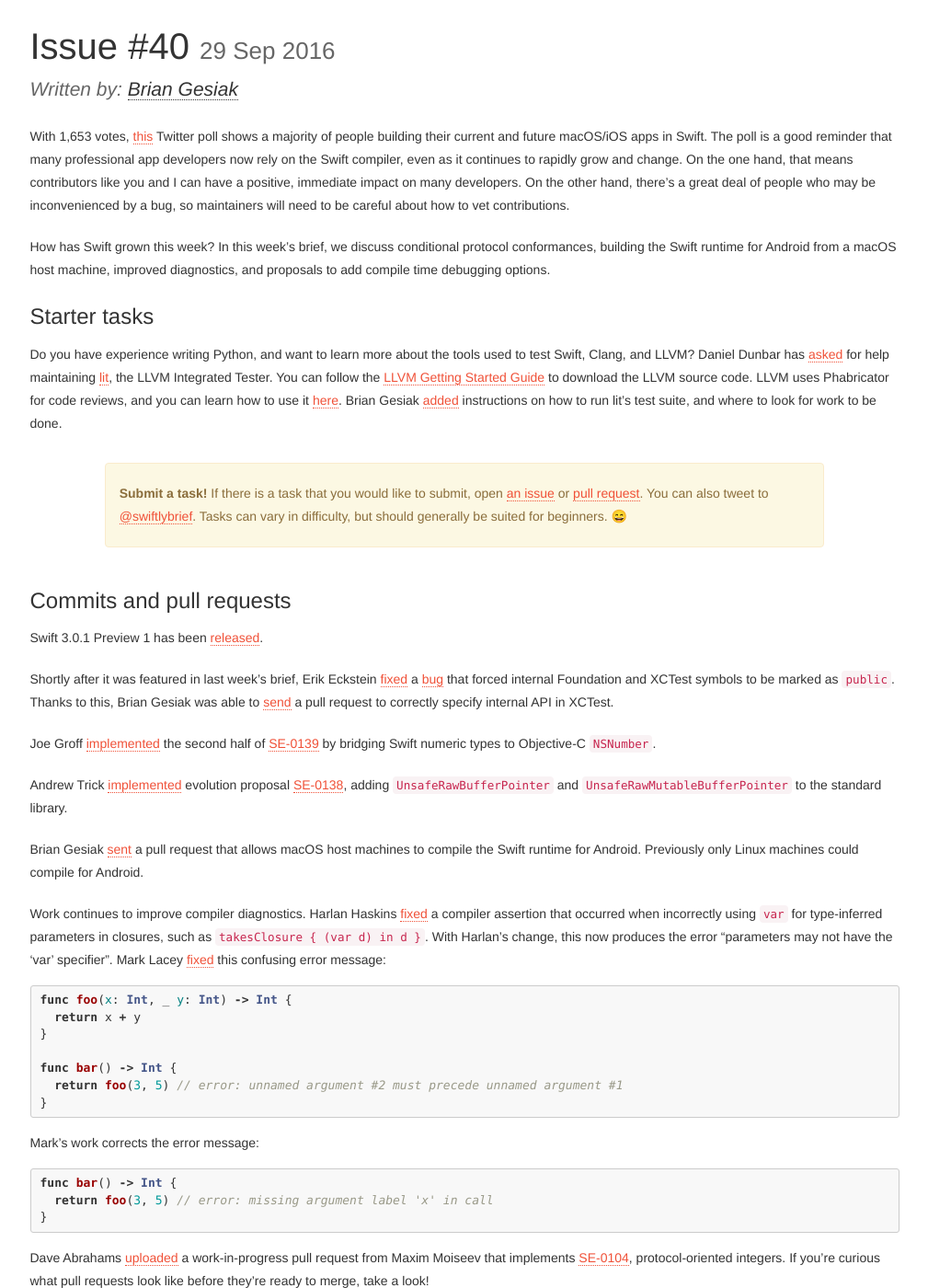
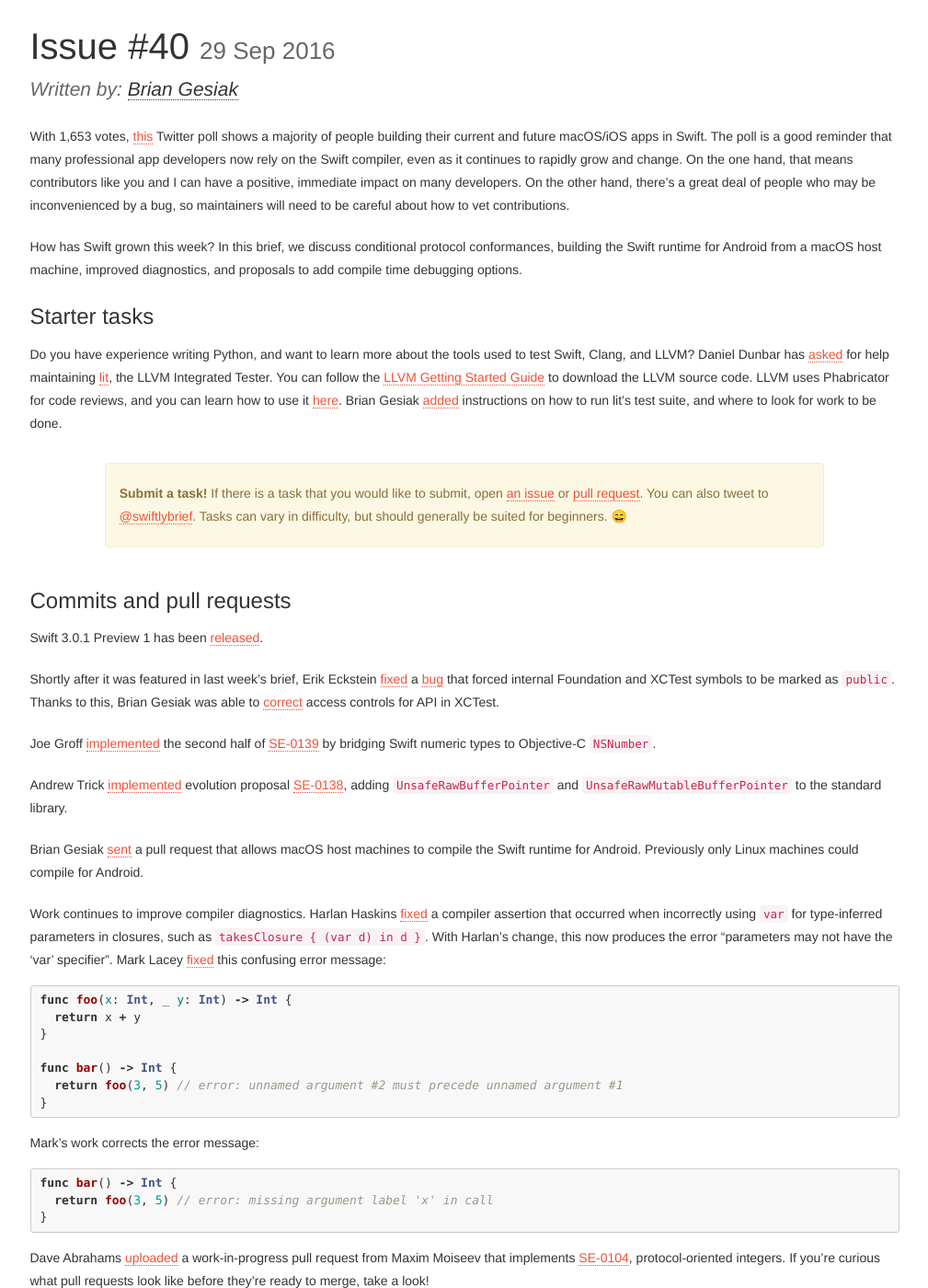
Before and after one commit to SwiftWeekly/swiftweekly.github.io, a Jekyll site: the page built from _posts/2016-09-29-issue-40.md, in a window 1280 px wide and 1400 px high, scrolled down 290 px. Shown: the whole window at 92% size, without its empty margins (135-1144 px from the left). Built offline with Jekyll 4.4.1, drawn with Linux system fonts in a browser that asks for light colours; nearby versions of some CDN libraries; some of the changed text lies outside the part shown.

Commit message:
Bug fixes and improvements.

```diff
--- a/_posts/2016-09-29-issue-40.md
+++ b/_posts/2016-09-29-issue-40.md
@@ -6,7 +6,7 @@
 
 With 1,653 votes, [this](https://twitter.com/stroughtonsmith/status/780028892794978304) Twitter poll shows a majority of people building their current and future macOS/iOS apps in Swift. The poll is a good reminder that many professional app developers now rely on the Swift compiler, even as it continues to rapidly grow and change. On the one hand, that means contributors like you and I can have a positive, immediate impact on many developers. On the other hand, there's a great deal of people who may be inconvenienced by a bug, so maintainers will need to be careful about how to vet contributions.
 
-How has Swift grown this week? In this week's brief, we discuss conditional protocol conformances, building the Swift runtime for Android from a macOS host machine, improved diagnostics, and proposals to add compile time debugging options.
+How has Swift grown this week? In this brief, we discuss conditional protocol conformances, building the Swift runtime for Android from a macOS host machine, improved diagnostics, and proposals to add compile time debugging options.
 
 <!--excerpt-->
 
@@ -20,7 +20,7 @@
 
 Swift 3.0.1 Preview 1 has been [released](https://github.com/apple/swift/releases/tag/swift-3.0.1-PREVIEW-1).
 
-Shortly after it was featured in last week's brief, Erik Eckstein [fixed](https://github.com/apple/swift/pull/4927) a [bug](https://bugs.swift.org/browse/SR-1901) that forced internal Foundation and XCTest symbols to be marked as `public`. Thanks to this, Brian Gesiak was able to [send](https://github.com/apple/swift-corelibs-xctest/pull/174) a pull request to correctly specify internal API in XCTest.
+Shortly after it was featured in last week's brief, Erik Eckstein [fixed](https://github.com/apple/swift/pull/4927) a [bug](https://bugs.swift.org/browse/SR-1901) that forced internal Foundation and XCTest symbols to be marked as `public`. Thanks to this, Brian Gesiak was able to [correct](https://github.com/apple/swift-corelibs-xctest/pull/174) access controls for API in XCTest.
 
 Joe Groff [implemented](https://github.com/apple/swift/pull/4933) the second half of [SE-0139](https://github.com/apple/swift-evolution/blob/master/proposals/0139-bridge-nsnumber-and-nsvalue.md) by bridging Swift numeric types to Objective-C `NSNumber`.
 
```
Also changed, not shown: other parts of _posts/2016-09-29-issue-40.md (+1 -1 lines).
